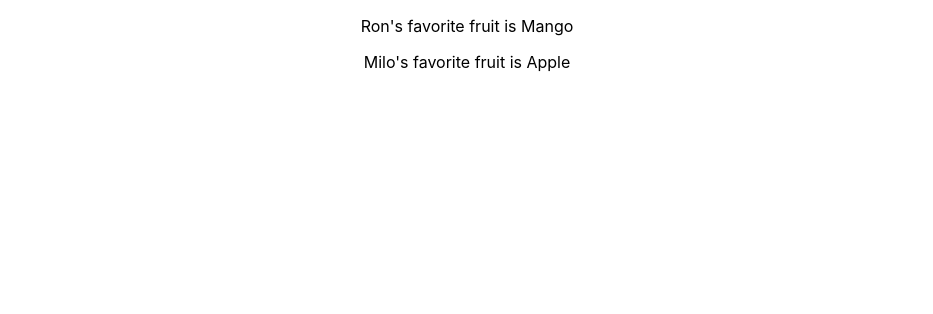
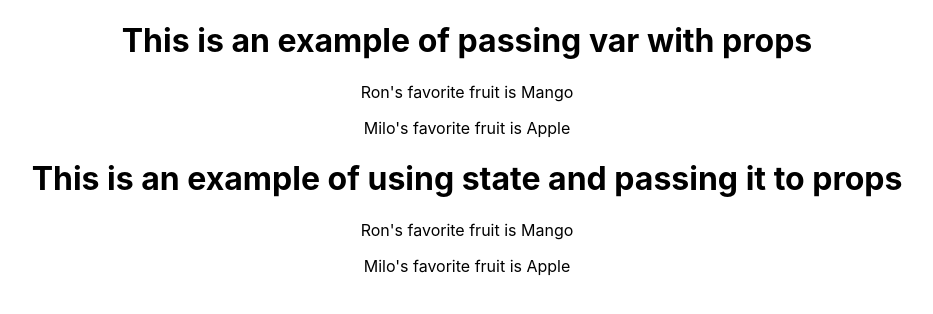
Before and after one commit to rmpalgo/react-js-practice, a React (Create React App) app: page / in a window 1280 px wide. Shown: the top 314 px of the page, without its empty margins (173-1106 px from the left). Built offline with nearby package versions, Linux system fonts and the light colour scheme.

Commit message:
feat: used state to pass values to props.

```diff
--- a/src/App.js
+++ b/src/App.js
@@ -4,13 +4,30 @@ import './App.css';
 
 
 class App extends Component {
+    state = {
+        fruits: [
+            {fruit: "Mango"},
+            {fruit: "Apple"},
+            {fruit: "Banana"}
+        ]
+    }
+
   render() {
 
     return (
         <div className="App">
           <div>
-            <UserOutput fruitOne={"Mango"} fruitTwo={"Apple"} />
+              <h1>This is an example of passing var with props</h1>
+            <UserOutput
+                //passing variables and displaying
+                fruitOne={"Mango"}
+                fruitTwo={"Apple"} />
           </ div>
+            <h1>This is an example of using state and passing it to props</h1>
+            <UserOutput
+                fruitOne={this.state.fruits[0].fruit}
+                fruitTwo={this.state.fruits[1].fruit}
+            />
         </div>
     );
   }
```
